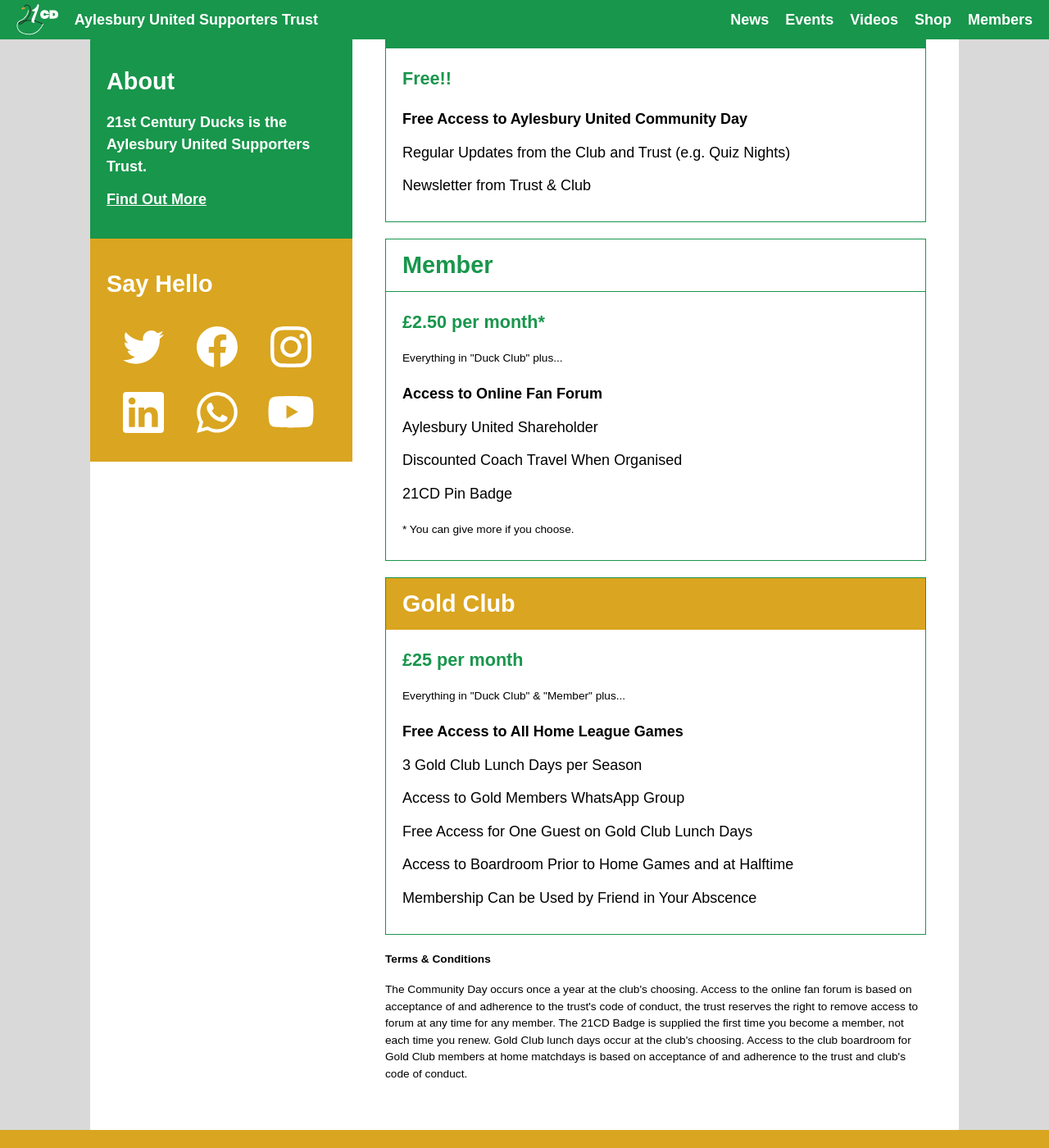
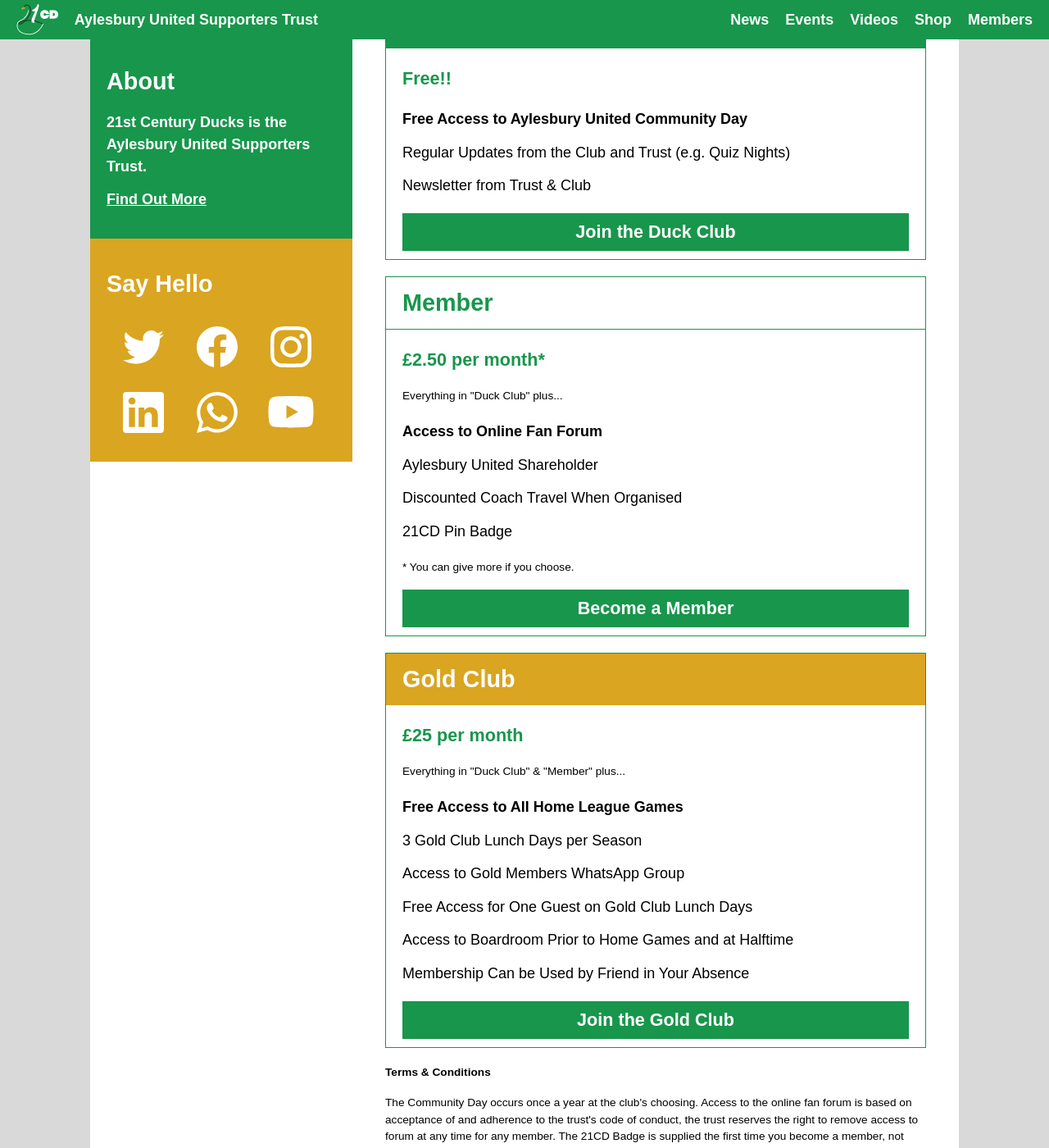
Before and after one commit to RobDWaller/21ducks.github.io, a Jekyll site: the page built from members.html, in a window 1280 px wide and 1400 px high, scrolled down 335 px. Shown: the whole window at 82% size. Built offline with Jekyll 4.4.1, drawn with Linux system fonts in a browser that asks for light colours.

Commit message:
Added signup buttons to membership page.

```diff
--- a/_sass/layout.scss
+++ b/_sass/layout.scss
@@ -295,6 +295,28 @@
                         font-weight: bold;
                     }
                 }
+
+                button {
+                    display: block;
+                    width: 100%;
+                    background-color: $base-color;
+                    color: white;
+                    padding: 10px;
+                    text-align: center;
+                    text-decoration: none;
+                    font-weight: bold;
+                    font-size: 1.5em;
+                    border: none;
+                    cursor: pointer;
+
+                    a {
+                        color: white;
+                        text-decoration: none;
+                        display: block;
+                        width: 100%;
+                        height: 100%;
+                    }
+                }
             }
         }
 
--- a/members.html
+++ b/members.html
@@ -20,6 +20,7 @@
             <li>Regular Updates from the Club and Trust (e.g. Quiz Nights)</li>
             <li>Newsletter from Trust & Club</li>
         </ul>
+        <button><a href="/members/signup.html">Join the Duck Club</a></button>
     </div>
 </div>
 <div class="membership-type">
@@ -34,6 +35,7 @@
             <li>21CD Pin Badge</li>
         </ul>
         <small>* You can give more if you choose.</small>
+        <button><a href="/members/signup.html">Become a Member</a></button>
     </div>
 </div>
 <div class="membership-type">
@@ -47,8 +49,9 @@
             <li>Access to Gold Members WhatsApp Group</li>
             <li>Free Access for One Guest on Gold Club Lunch Days</li>
             <li>Access to Boardroom Prior to Home Games and at Halftime</li>
-            <li>Membership Can be Used by Friend in Your Abscence</li>
+            <li>Membership Can be Used by Friend in Your Absence</li>
         </ul>
+        <button><a href="/members/goldclub.html">Join the Gold Club</a></button>
     </div>
 </div>
 <small><strong>Terms & Conditions</strong></small>
```
